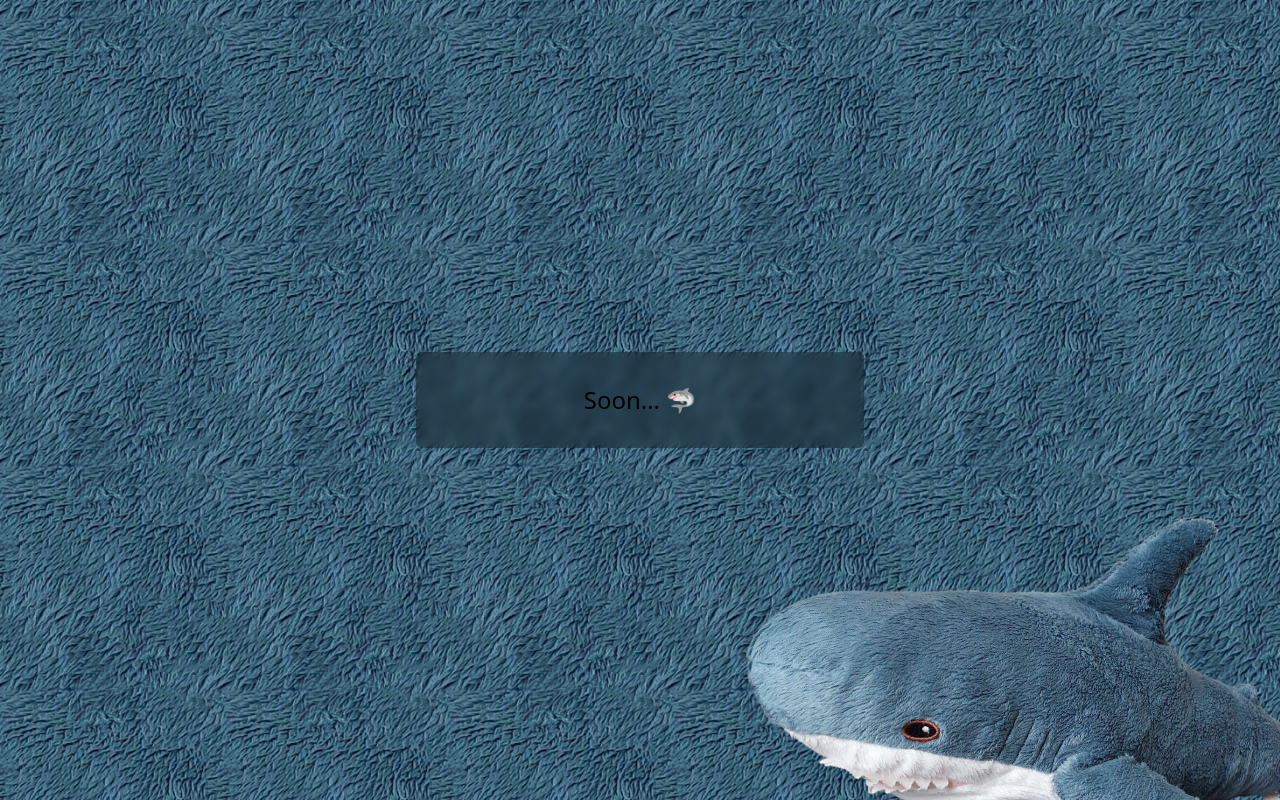
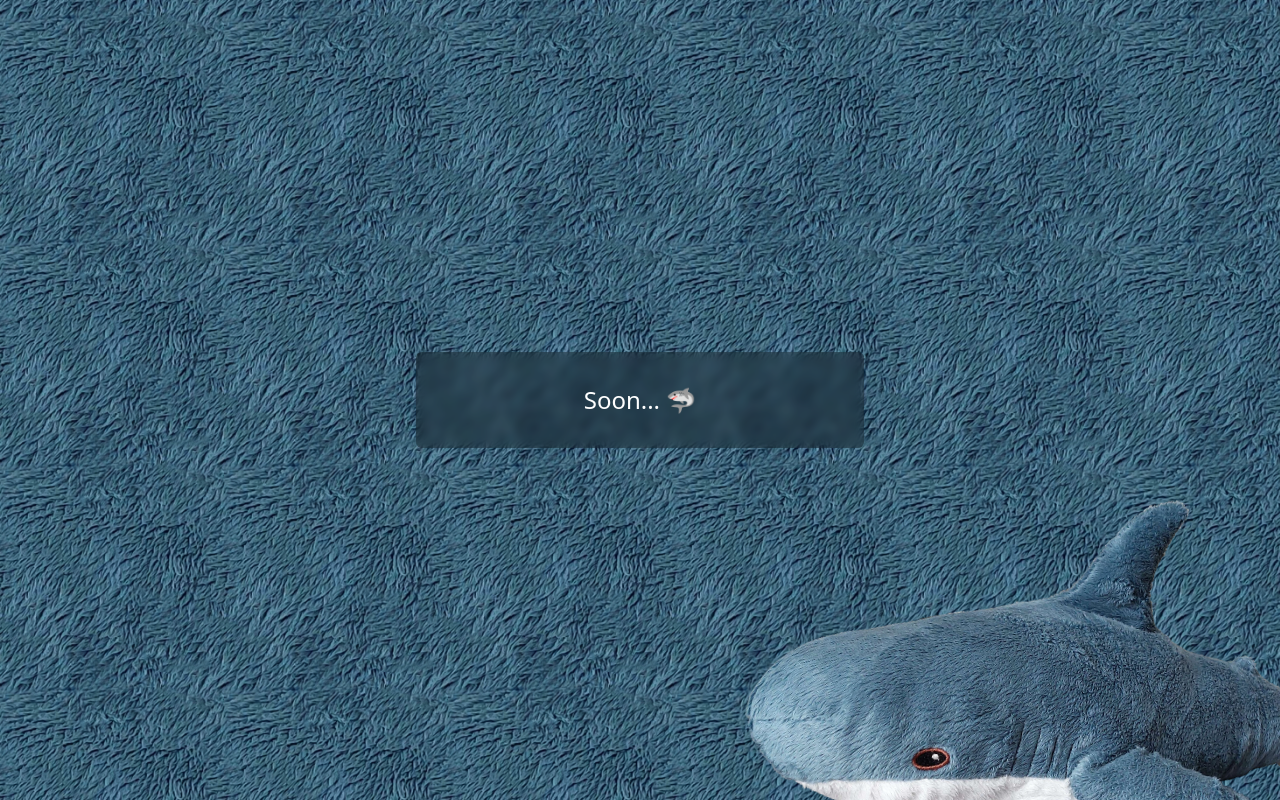
Before and after one commit to Oples/shark, a React (Vite) app: page / in a window 1280 px wide. Built offline with nearby package versions, Linux system fonts and the light colour scheme.

Commit message:
fix animation

```diff
--- a/package.json
+++ b/package.json
@@ -17,6 +17,7 @@
     "ts-node": "^10.9.1"
   },
   "devDependencies": {
+    "@types/node": "^20.3.3",
     "@types/react": "^18.0.37",
     "@types/react-dom": "^18.0.11",
     "@typescript-eslint/eslint-plugin": "^5.59.0",
@@ -25,6 +26,7 @@
     "eslint": "^8.38.0",
     "eslint-plugin-react-hooks": "^4.6.0",
     "eslint-plugin-react-refresh": "^0.3.4",
+    "postcss": "^8.4.24",
     "typescript": "^5.1.6",
     "vite": "^4.3.9"
   }
--- a/src/App.css
+++ b/src/App.css
@@ -1,16 +1,35 @@
 .bg-pic-anim {
-  @apply translate-y-1/4 rotate-[20deg] translate-x-1/4;
-  animation-name: surf-anim;
-  animation-duration: 6s;
+    animation-name: surf-anim;
+    animation-duration: 6s;
+    transform: translateY(25%) translateX(25%) rotate(10deg);
 }
 
 @keyframes surf-anim {
-  0% {transform: translateY(25%) rotate(20deg)};
-  100% {transform: translateY(25%) rotate(10deg)};
+    0% {
+        transform: translateY(25%) translateX(0%) rotate(20deg);
+    }
+    100% {
+        transform: translateY(25%) translateX(25%) rotate(10deg);
+    }
 }
 
 .bg-main {
-  background: radial-gradient(circle at top left,transparent 25%,#1968e782 25.5%, #1968e782 36%, transparent 37%, transparent 100%),radial-gradient(circle at bottom right,transparent 34%,#1968e782 34.5%, #1968e782 45.5%, transparent 46%, transparent 100%);
-  background-image: url('./assets/pic/shark-fur_1024x1024.webp');
-  background-size: 14rem 14rem;
+    background: radial-gradient(
+            circle at top left,
+            transparent 25%,
+            #1968e782 25.5%,
+            #1968e782 36%,
+            transparent 37%,
+            transparent 100%
+        ),
+        radial-gradient(
+            circle at bottom right,
+            transparent 34%,
+            #1968e782 34.5%,
+            #1968e782 45.5%,
+            transparent 46%,
+            transparent 100%
+        );
+    background-image: url('./assets/pic/shark-fur_1024x1024.webp');
+    background-size: 14rem 14rem;
 }
--- a/src/App.tsx
+++ b/src/App.tsx
@@ -1,13 +1,10 @@
-import { useState } from 'react'
 import bgImage from '/src/assets/pic/20230522_170011-clear.webp'
 import './App.css'
 
 function App() {
-    const [count, setCount] = useState(0)
-
     return (
         <>
-            <main className="h-full flex items-center bg-main">
+            <main className="h-full flex items-center bg-main text-white">
                 <div className="text-2xl text-center bg-black/30 rounded-md max-w-md px-4 py-8 w-full mx-auto backdrop-blur-sm">
                     Soon... 🦈
                 </div>
```
Also changed, not shown: 1 other file (tests, documents, lock files or other folders).
